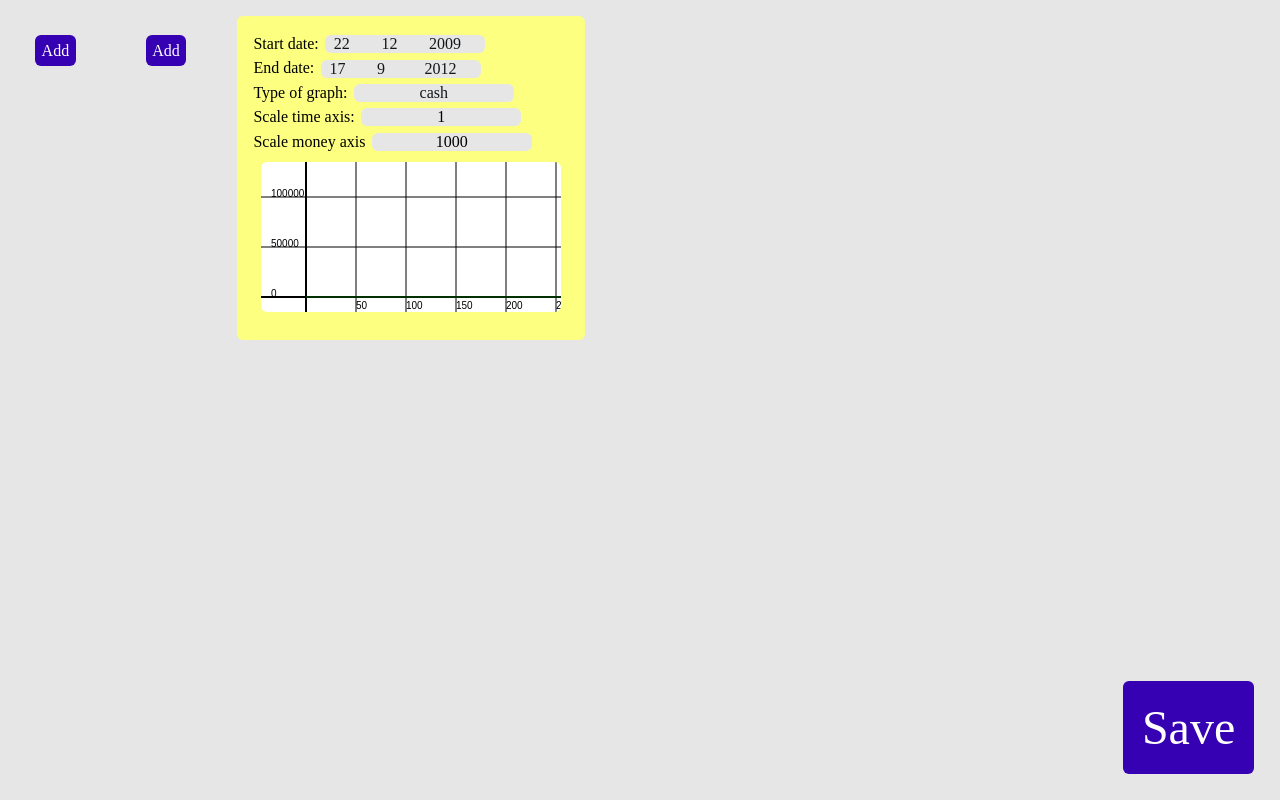
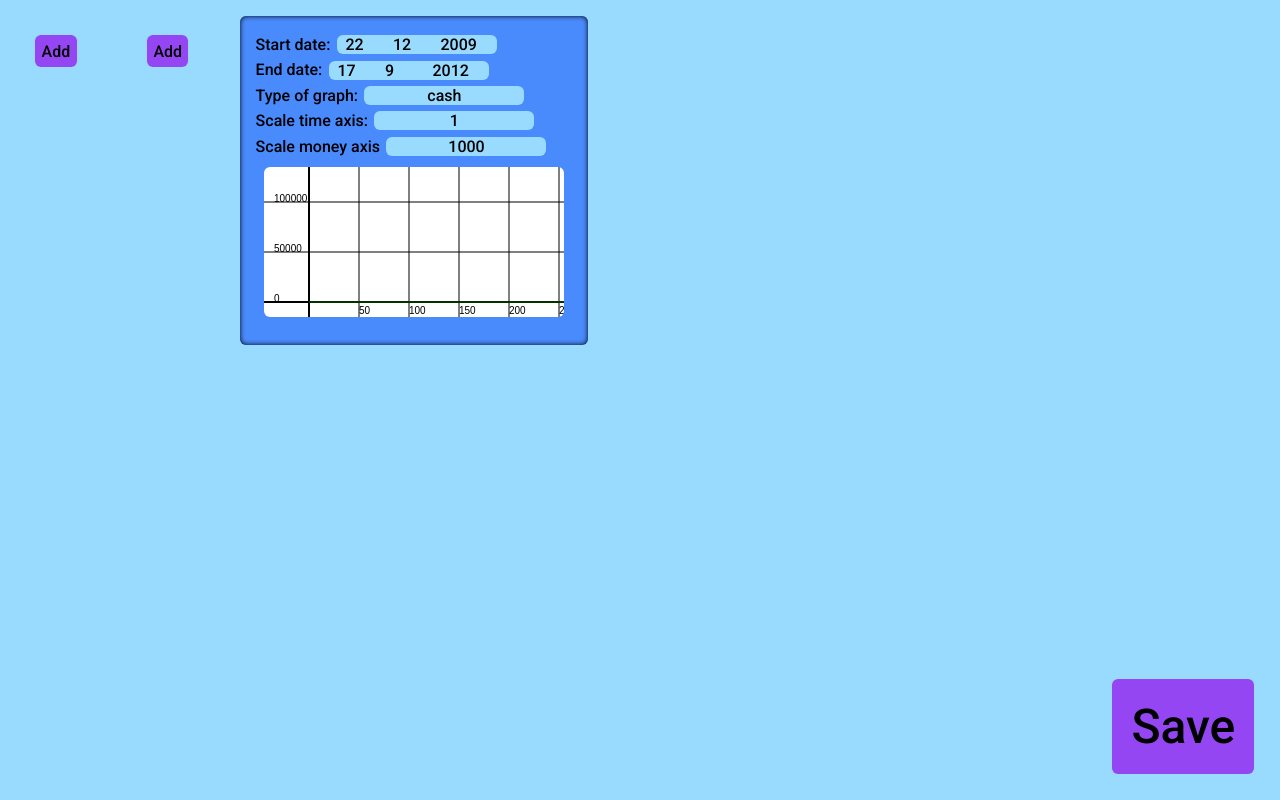
Before and after one commit to maksimPhilippov/finace-calculator, a React (Create React App) app: page / in a window 1280 px wide. Built offline with nearby package versions, Linux system fonts and the light colour scheme.

Commit message:
rechose colors

```diff
--- a/public/index.html
+++ b/public/index.html
@@ -6,6 +6,12 @@
     <meta name="viewport" content="width=device-width, initial-scale=1" />
     <meta name="theme-color" content="#000000" />
     <meta name="description" content="finance calculator" />
+    <link rel="preconnect" href="https://fonts.googleapis.com" />
+    <link rel="preconnect" href="https://fonts.gstatic.com" crossorigin />
+    <link
+      href="https://fonts.googleapis.com/css2?family=Roboto:wght@500&display=swap"
+      rel="stylesheet"
+    />
     <title>Fin calc</title>
   </head>
   <body>
--- a/src/index.scss
+++ b/src/index.scss
@@ -2,12 +2,13 @@
 @import "./styles/reset.css";
 @import "./styles/mixins.scss";
 body {
-  background-color: $main-color;
+  background-color: $neutral-color-300;
 }
 
 .App {
   display: flex;
   flex-flow: row wrap;
+  font-family: "Roboto", sans-serif;
 }
 
 .actions-list {
@@ -17,8 +18,6 @@ body {
 
 .save-button {
   @include element-border;
-  padding: 0.2rem;
-  margin: 0.2rem;
 
   display: fixed;
   position: absolute;
@@ -31,9 +30,9 @@ body {
 .regular-button {
   @include element-border;
 
-  background-color: $button-color;
+  background-color: $secondary-color-500;
   transition: background-color 0.2s ease-in;
-  color: white;
+  color: $primary-color;
   padding: 0.4em;
   margin: 0.2em;
 }
@@ -43,14 +42,13 @@ body {
 }
 
 .regular-button:hover {
-  background-color: black;
-  color: white;
+  background-color: $secondary-color-300;
 }
 
 .clickable {
   outline-style: none;
   outline-width: 2px;
-  outline-color: $button-hover-color;
+  outline-color: $secondary-color-300;
   transition: outline-style 0.2s ease;
 }
 
@@ -61,44 +59,43 @@ body {
 .money-action {
   @include element-border;
   margin: 1rem 0;
-  color: $text-color;
+  color: $primary-color;
   padding: 1em;
   line-height: 2em;
+
+  @include main-tile;
 
   & > * > input {
     @include element-border;
     @include white-input;
-    background-color: $main-color;
+    background-color: $neutral-color-300;
   }
 }
 
 .passive {
   background-color: $passive-color;
-  outline-color: $passive-color;
 }
 
 .active {
   background-color: $active-color;
-  outline-color: $active-color;
 }
 
 .dropdown-base {
   @include element-border;
   @include white-input;
-  color: $text-color;
+  color: $primary-color;
 
   .dropdown-menu {
     position: absolute;
     list-style-type: none;
     width: 6em;
     li {
-      outline-color: $main-color;
       display: block;
       width: 6em;
-      background-color: $main-color;
+      background-color: $neutral-color-300;
     }
     li:hover {
-      background-color: $interactive-color;
+      background-color: $secondary-color-300;
     }
   }
 }
@@ -113,18 +110,18 @@ body {
   height: 1rem;
   margin-inline: 0.5rem;
 
-  outline: solid 2px black;
+  outline: solid 2px $primary-color;
   border-radius: 3px;
 
   transition: background-color 0.2s ease;
 }
 
 .box-enabled {
-  background-color: $text-color;
+  background-color: $primary-color;
 }
 
 .box-disabled {
-  background-color: $main-color;
+  background-color: $neutral-color-300;
 }
 
 .graph {
@@ -138,19 +135,18 @@ body {
   @include element-border;
   @include white-input;
 
-  outline-color: $main-color;
-  background-color: $main-color;
   input {
     width: 33%;
-    color: $text-color;
+    color: $primary-color;
   }
 }
 
 .diagram {
   @include element-border;
+  @include main-tile;
   padding: 1em;
   margin: 1em;
-  background-color: hsl(61, 100%, 75%);
+  background-color: $neutral-color-500;
 }
 
 .scaler {
--- a/src/styles/mixins.scss
+++ b/src/styles/mixins.scss
@@ -13,6 +13,10 @@
   padding: 0 0.5em;
 
   width: 10em;
-  background-color: $main-color;
+  background-color: $neutral-color-300;
   text-align: center;
 }
+
+@mixin main-tile {
+  box-shadow: 0px 0px 5px inset black;
+}
--- a/src/styles/variables.scss
+++ b/src/styles/variables.scss
@@ -1,8 +1,20 @@
-$main-color: hsl(0, 0%, 90%);
-$interactive-color: hsl(210, 12%, 40%);
-$active-color: hsl(161, 100%, 60%);
+// $main-color: hsl(0, 0%, 90%);
+// $interactive-color: hsl(210, 12%, 40%);
+// $active-color: hsl(161, 100%, 60%);
+// $passive-color: #fe5448;
+// $borders-color: #5a6672;
+// $text-color: hsl(210, 12%, 9%);
+// $button-color: hsl(258, 100%, 35%);
+// $button-hover-color: hsl(300, 100%, 70%);
+$neutral-color-300: hsl(202, 100%, 80%);
+$neutral-color-500: #498afc;
+$neutral-color-700: #4f5fe6;
+
+$active-color: hsl(161, 100%, 55%);
 $passive-color: #fe5448;
-$borders-color: #5a6672;
-$text-color: hsl(210, 12%, 9%);
-$button-color: hsl(258, 100%, 35%);
-$button-hover-color: hsl(300, 100%, 70%);
+
+$primary-color: black;
+
+$secondary-color-300: #bd90f4;
+$secondary-color-500: #9446f2;
+$secondary-color-700: #7537bf;
```
